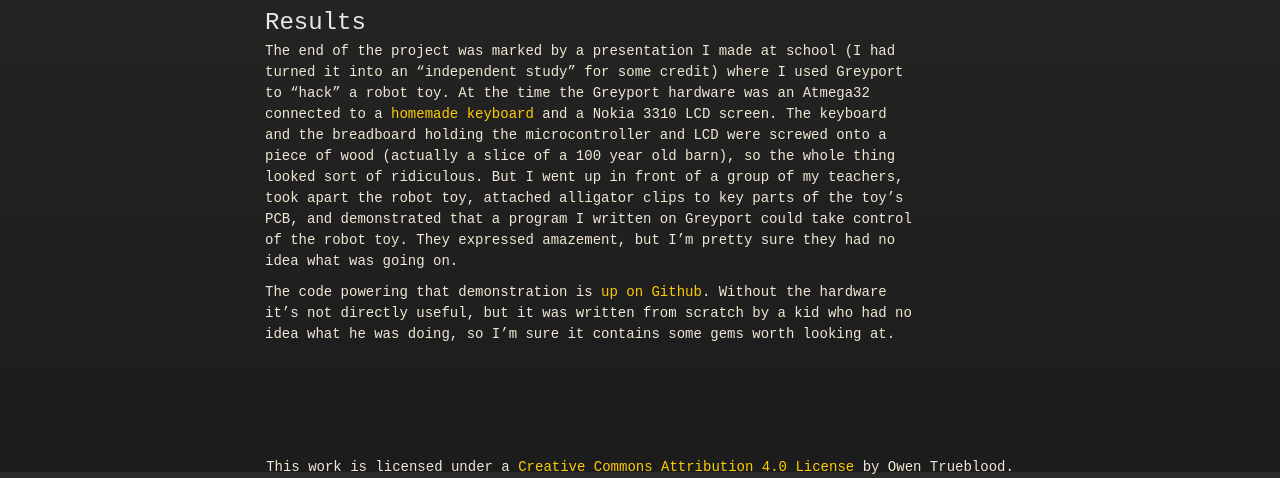
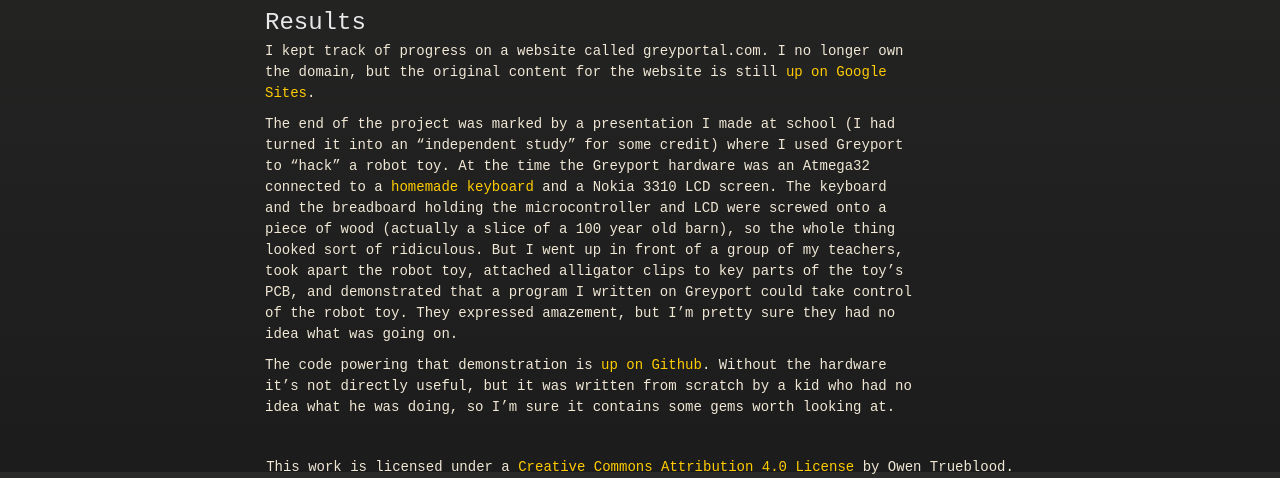
Before and after one commit to jmpinit/old-blog, a Jekyll site: the page built from _posts/2011-09-09-greyport.md, in a window 1280 px wide and 900 px high, scrolled down 1806 px, cut to the strip 422-900 px from the top of the window. Built offline with Jekyll 4.4.1, drawn with Linux system fonts in a browser that asks for light colours.

Commit message:
Link to old project website.

```diff
--- a/_posts/2011-09-09-greyport.md
+++ b/_posts/2011-09-09-greyport.md
@@ -28,6 +28,8 @@
 
 ## Results
 
+I kept track of progress on a website called greyportal.com. I no longer own the domain, but the original content for the website is still [up on Google Sites](https://sites.google.com/site/greyportproject/).
+
 The end of the project was marked by a presentation I made at school (I had turned it into an "independent study" for some credit) where I used Greyport to "hack" a robot toy. At the time the Greyport hardware was an Atmega32 connected to a [homemade keyboard](http://owentrueblood.me/old/2012/09/04/greyport_keyboard.html) and a Nokia 3310 LCD screen. The keyboard and the breadboard holding the microcontroller and LCD were screwed onto a piece of wood (actually a slice of a 100 year old barn), so the whole thing looked sort of ridiculous. But I went up in front of a group of my teachers, took apart the robot toy, attached alligator clips to key parts of the toy's PCB, and demonstrated that a program I written on Greyport could take control of the robot toy. They expressed amazement, but I'm pretty sure they had no idea what was going on.
 
 The code powering that demonstration is [up on Github](https://github.com/jmptable/greyport). Without the hardware it's not directly useful, but it was written from scratch by a kid who had no idea what he was doing, so I'm sure it contains some gems worth looking at.
```
